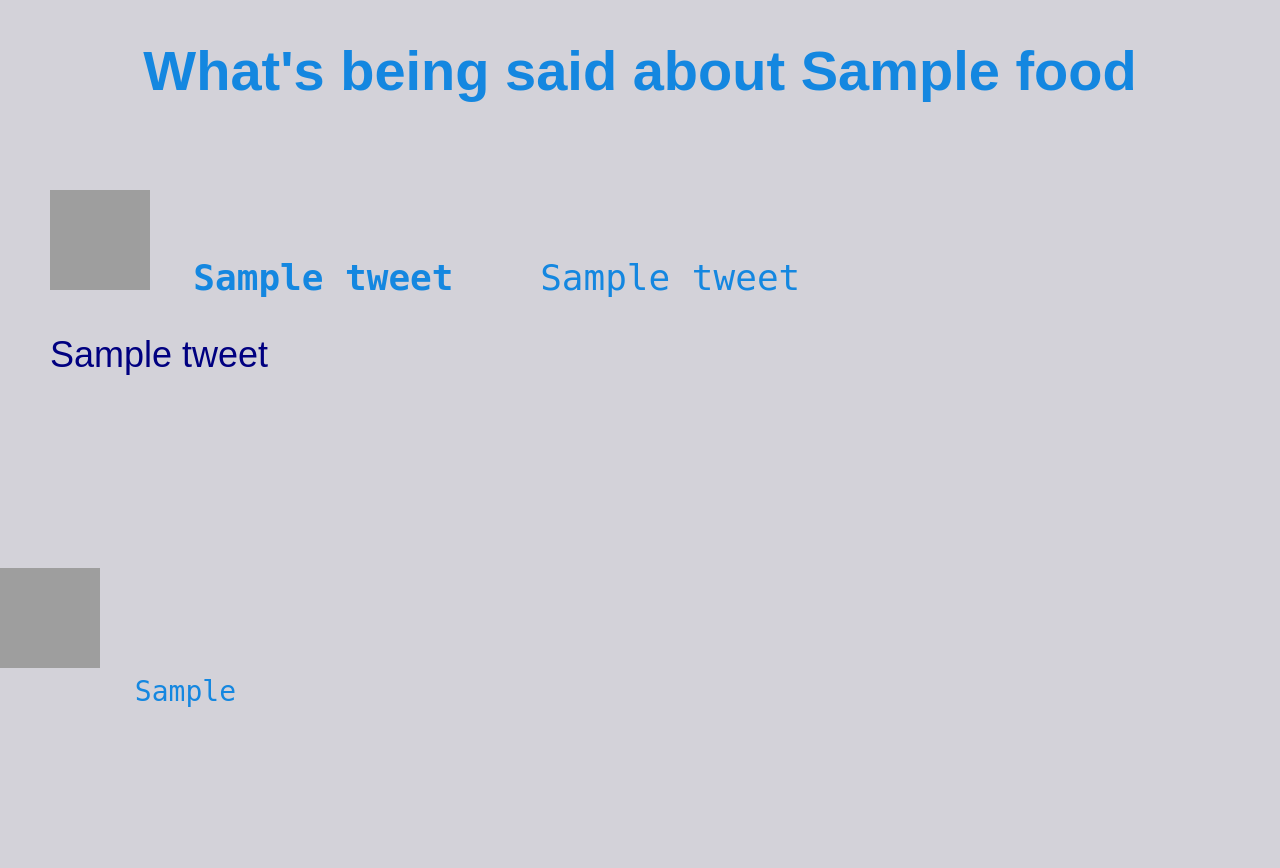
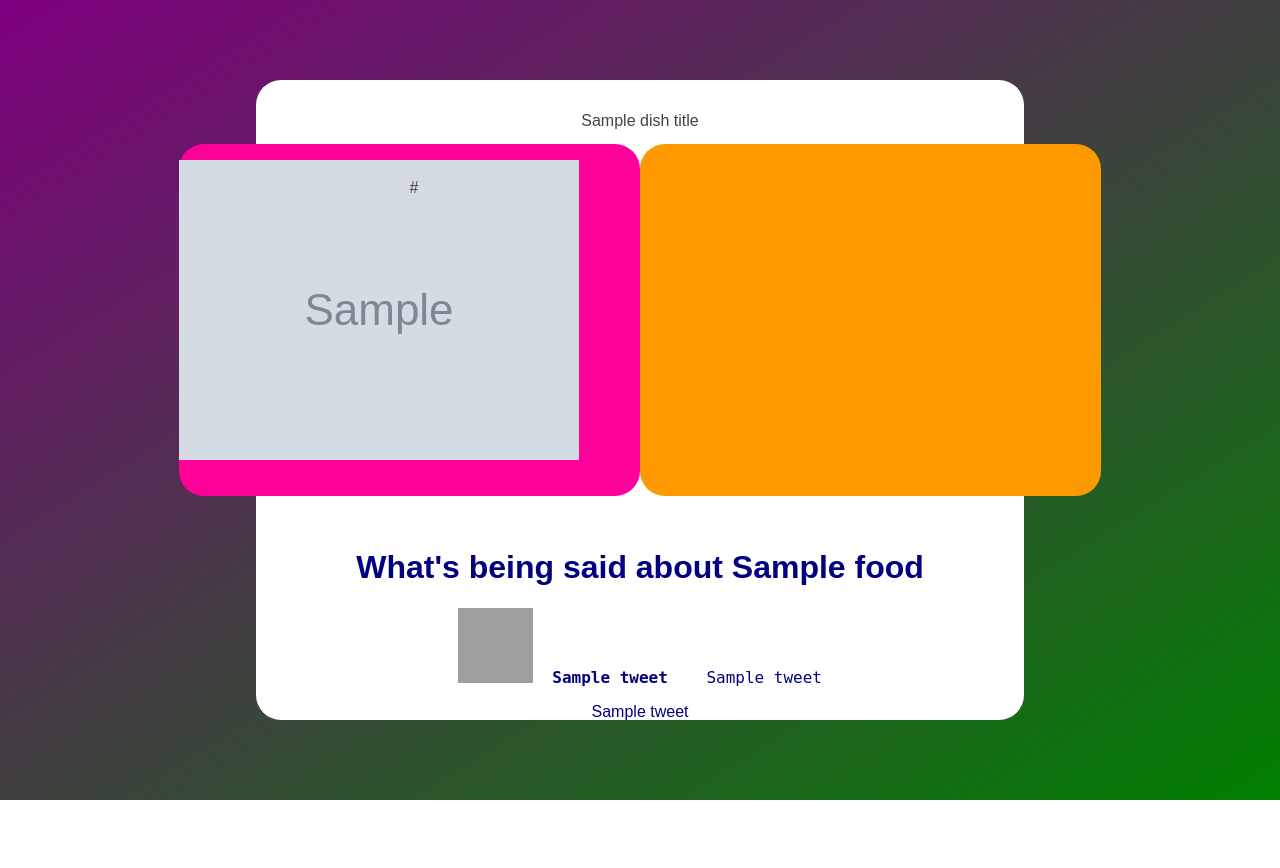
Before and after one commit to ete2njit/random-recipe, a Flask app: template templates/index.html in a window 1280 px wide. After the commit the page ends 800 px from the top, so only its background shows below. Run offline with Flask 2, Linux system fonts and the light colour scheme; the template is opened without the code that fills it: most values are stand-ins (such as "Sample title", 1, 10 or a date in 2020); grey boxes marked "Sample" are stand-in pictures; grey boxes are pictures that could not be loaded.

Commit message:
Clean up CSS and html, add divs

```diff
--- a/main.py
+++ b/main.py
@@ -52,15 +52,12 @@
     for i in range(0, len(recipe)):
         recipe_list.append(recipe[i]["original"])
 
-    print(recipe_list)
-    print()
-    print(recipe_json["summary"])
-
 
     dish_info = []
     dish_info.append(dish["image"])
     dish_info.append(dish["title"])
-    dish_info.append(recipe_json["summary"])
+    dish_info.append(recipe_json["servings"])
+    dish_info.append(recipe_json["sourceUrl"])
     dish_info.append(recipe_list)
 
     return dish_info
@@ -70,12 +67,11 @@
 
     recipe_list = ['3 apples', '3 tsps Dijon mustard', '2 garlic cloves chopped finely', '4 tsps honey', 'Juice of a lemon', '1 tbsp olive oil', '4 pork chops', 'Salt and pepper', '1 large white onion sliced into thin rings']
 
-    recipe_summary = 'Pork Chop with Honey, Mustard and Apples might be just the main course you are searching for. This caveman, gluten free, dairy free, and primal recipe serves 4 and costs <b>$2.4 per serving</b>. One serving contains <b>353 calories</b>, <b>30g of protein</b>, and <b>13g of fat</b>. If you have honey, onion, salt and pepper, and a few other ingredients on hand, you can make it. From preparation to the plate, this recipe takes about <b>45 minutes</b>. Only a few people made this recipe, and 1 would say it hit the spot. All things considered, we decided this recipe <b>deserves a spoonacular score of 59%</b>. This score is solid. Try <a href="https://spoonacular.com/recipes/mashed-sweet-potatoes-pork-chop-with-cider-gravy-sauteed-apples-and-onions-749564">Mashed Sweet Potatoes, Pork Chop with Cider Gravy, Sauteed Apples and Onions</a>, <a href="https://spoonacular.com/recipes/honey-mustard-chicken-and-apples-296098">Honey-Mustard Chicken and Apples</a>, and <a href="https://spoonacular.com/recipes/honey-mustard-coleslaw-with-apples-167187">Honey-Mustard Coleslaw with Apples</a> for similar recipes.'
-
     dish_info = []
     dish_info.append("https://spoonacular.com/recipeImages/656729-312x231.jpg")
     dish_info.append("Pork Chop with Honey, Mustard and Apples")
-    dish_info.append(recipe_summary)
+    dish_info.append("2 servings")
+    dish_info.append("https://www.place.com/recipe")
     dish_info.append(recipe_list)
 
     return dish_info
@@ -89,11 +85,11 @@
     while(not results):
         # pick a random recipe from our list
         query = random.choice(foods)
-
-        dish_info = get_recipe_placebo(query)
-
         # find a number of tweets related to the recipe we chose
         results = auth_api.search(q = query, count = max_tweets, lang = "en")
+
+
+    dish_info = get_recipe_placebo(query)
 
     # store all tweets in an array while formatting
     tweets = []
@@ -111,8 +107,12 @@
             food = query,
             tweet = tweets[0],
             tweets_len = len(tweets),
-            dish_info = dish_info,
-            dish_info_length = len(dish_info)
+            dish_image = dish_info[0],
+            dish_title = dish_info[1],
+            dish_servings = dish_info[2],
+            dish_url = dish_info[3],
+            dish_recipe = dish_info[4],
+            dish_recipe_len = len(dish_info[4])
         )
 
 app.run(
--- a/static/tstyle.css
+++ b/static/tstyle.css
@@ -1,30 +1,75 @@
-body {
+html, body {
+  width: 100%;
+  height: 100%;
   margin: 0;
   padding: 0;
   font-family: "Arial", Arial, sans-serif;
-  color: #1487e0;
+  color: #424242;
   background-color:  #d3d2d9;
-  font-size: 28px;
+  font-size: 16px;
+  background-image: linear-gradient(to bottom right, purple, green)
+}
+
+
+div {
+  position: absolute;
+  border-radius: 25px;
+}
+
+#title {
+  top: 5%;
+  left: 20%;
+  right: 20%;
+  bottom: 80%;
+  text-align: center;
+}
+
+#image {
+  background: #f09;
+  top: 10%;
+  left: -10%;
+  right: 50%;
+  bottom: 35%;
+}
+
+#source{
+  left: 50%;
+  top: 10%;
+}
+
+#recipe {
+  background: #f90;
+  top: 10%;
+  left: 50%;
+  right: -10%;
+  bottom: 35%;
+  text-indent: 5%
+}
+
+#tweet {
+  top: 70%;
+  left: 10%;
+  right: 10%;
+  bottom: 30%;
+  text-align: center;
+  font-size: 16px;
+  margin: auto;
+  color: navy;
+}
+
+#body {
+  background: #FFF;
+  position: fixed;
+  top: 10%;
+  left: 20%;
+  right: 20%;
+  bottom: 10%;
 }
 
 li {
-  background-color: white;
-  font-size:52px;
+  font-size:22px;
 }
 
 h1 {
   text-align: center;
 }
-
-.tweet {
-  position: relative;
-  left: 50px;
-  top: 50px;
-  width: 750px;
-  height: 400px;
-  font-size: 36px;
-}
-
-p {
-  color: navy;
-}
--- a/templates/index.html
+++ b/templates/index.html
@@ -7,17 +7,36 @@
     </head>
 
     <body>
-        <h1>What's being said about {{ food }}</h1>
-        <div class = "tweet">
-            <pre><img src = "{{ tweet[0] }}" width="100" height="100">  <b>{{ tweet[1] }}</b>    {{ tweet[2] }}</pre>
-            <div class = "text">
-                <p>{{ tweet[3] }}</p>
+        <div id="body">
+
+            <div id="title">
+                {{ dish_title }}
             </div>
+
+            <div id="image">
+                <pre><img src = "{{ dish_image }}"></pre>
+                <div id="source">
+                    {{ dish_url }}
+                </div>
+            </div>
+
+
+            <div id="recipe" class = "recipe">
+                <br>
+                {%for i in range(0, dish_recipe_len)%}
+                    <li>{{ dish_recipe[i] }}</li>
+                {%endfor%}
+            </div>
+
+
+
+            <div id="tweet" class = "tweet">
+                <h1>What's being said about {{ food }}</h1>
+                <pre><img src = "{{ tweet[0] }}" width="75" height="75">  <b>{{ tweet[1] }}</b>    {{ tweet[2] }}</pre>
+                    <p>{{ tweet[3] }}</p>
+            </div>
+
         </div>
-        <pre><img src = "{{ dish_info[0] }}" width="100" height="100">
-        {{ dish_info[2] }} <br><br>
-        {%for i in range(0, dish_info_length)%}
-            <li>{{ dish_info[3][i] }}</li>
-        {%endfor%}
+
     </body>
 </html>
```
Also changed, not shown: README.md.
